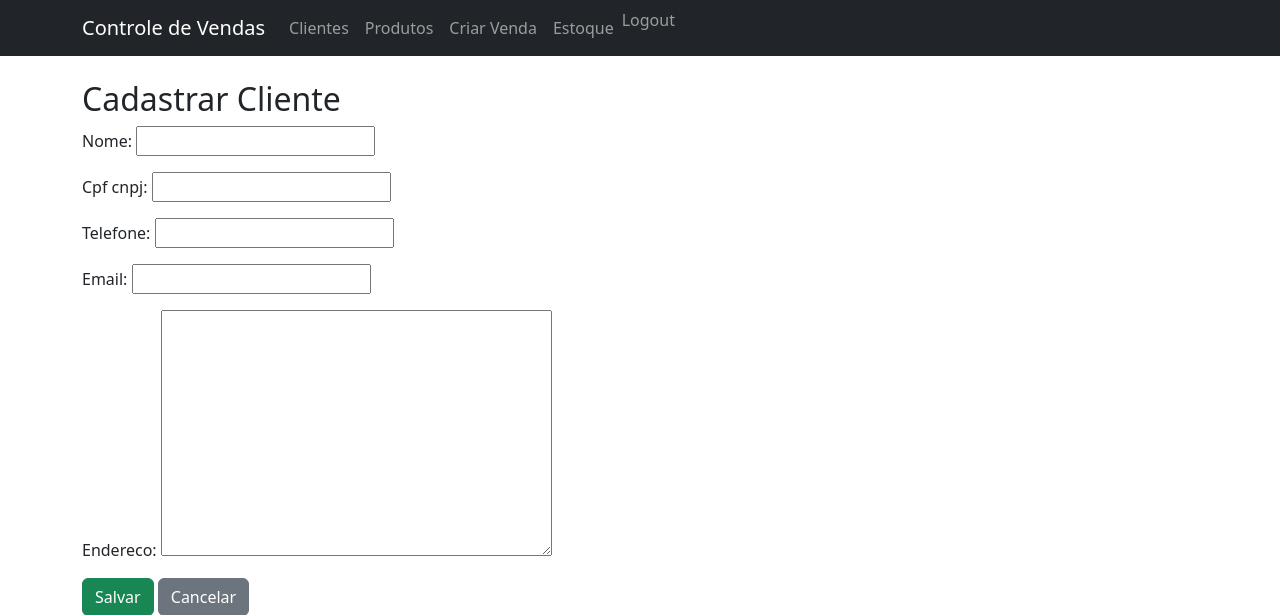
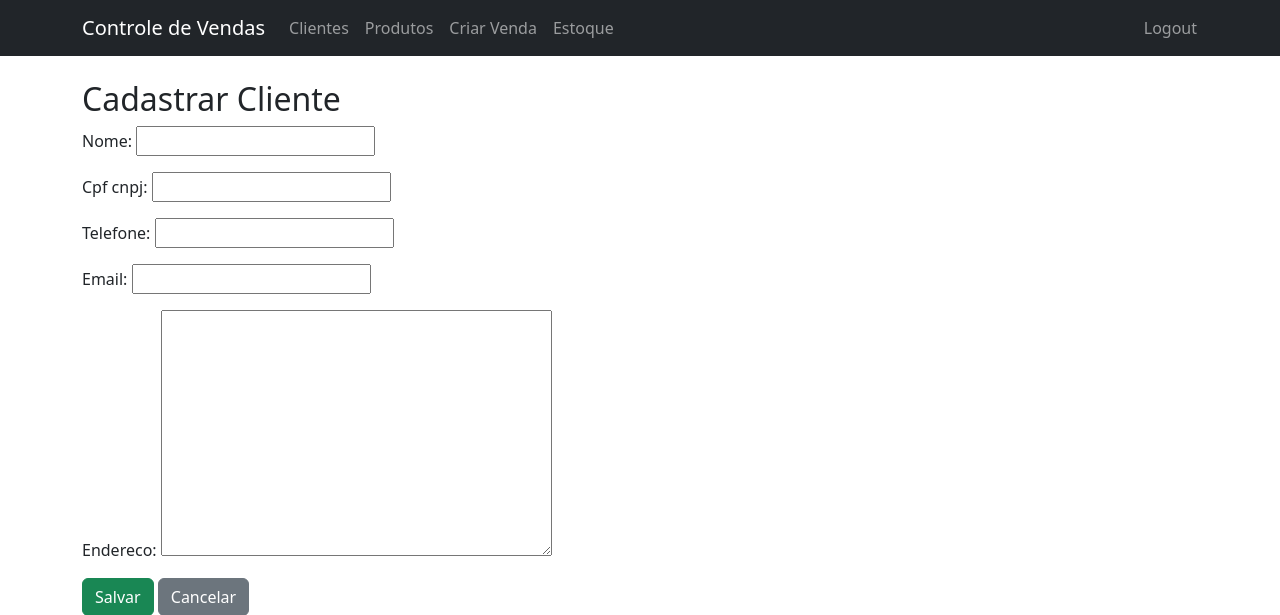
Before and after one commit to douglasinforj/controle_venda_recebimento, a Django app: page /clientes/cadastrar/ in a window 1280 px wide. Shown: the top 615 px of the page. Run offline with Django 5.2, Linux system fonts and the light colour scheme; the visitor is signed in with stand-in values (Sample User, id 1).

Commit message:
feat: ajustando navbar, layout

```diff
--- a/templates/base.html
+++ b/templates/base.html
@@ -17,30 +17,24 @@
                 <span class="navbar-toggler-icon"></span>
             </button>
             <div class="collapse navbar-collapse" id="navbarNav">
-                <ul class="navbar-nav">
-
+                <ul class="navbar-nav me-auto">
                     <li class="nav-item"><a class="nav-link" href="{% url 'listar_clientes' %}">Clientes</a></li>
                     <li class="nav-item"><a class="nav-link" href="{% url 'listar_produtos' %}">Produtos</a></li>
                     <li class="nav-item"><a class="nav-link" href="#">Criar Venda</a></li>
                     <li class="nav-item"><a class="nav-link" href="#">Estoque</a></li>
+                </ul>
 
+                <ul class="navbar-nav ms-auto">
                     {% if user.is_authenticated %}
                         <li class="nav-item">
-                            <form  action="{% url 'logout' %}" method="post" >
+                            <form action="{% url 'logout' %}" method="post">
                                 {% csrf_token %}
-                                <button type="submit" class="nav-link" style="border: none; background: none; padding: 0; cursor: pointer;">Logout</button>
+                                <button type="submit" class="nav-link btn btn-link" style="padding: 0;">Logout</button>
                             </form>
                         </li>
                     {% else %}
                         <li class="nav-item"><a class="nav-link" href="{% url 'login' %}">Login</a></li>
                     {% endif %}
-
-                    {% comment %}
-
-                    <li class="nav-item"><a class="nav-link" href="{% url 'criar_venda' %}">Criar Venda</a></li>
-                    <li class="nav-item"><a class="nav-link" href="{% url 'estoque' %}">Estoque</a></li>
-                    {% endcomment %}
-
                 </ul>
             </div>
         </div>
```
